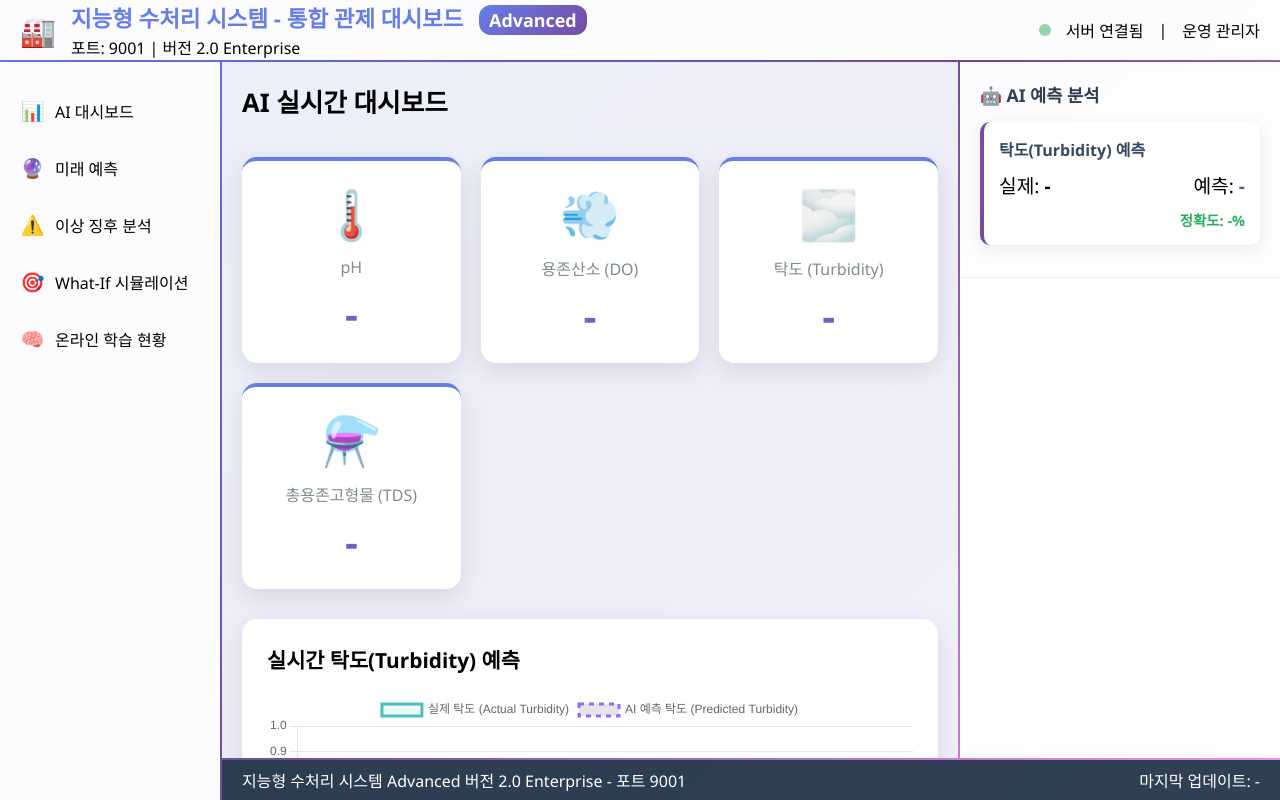
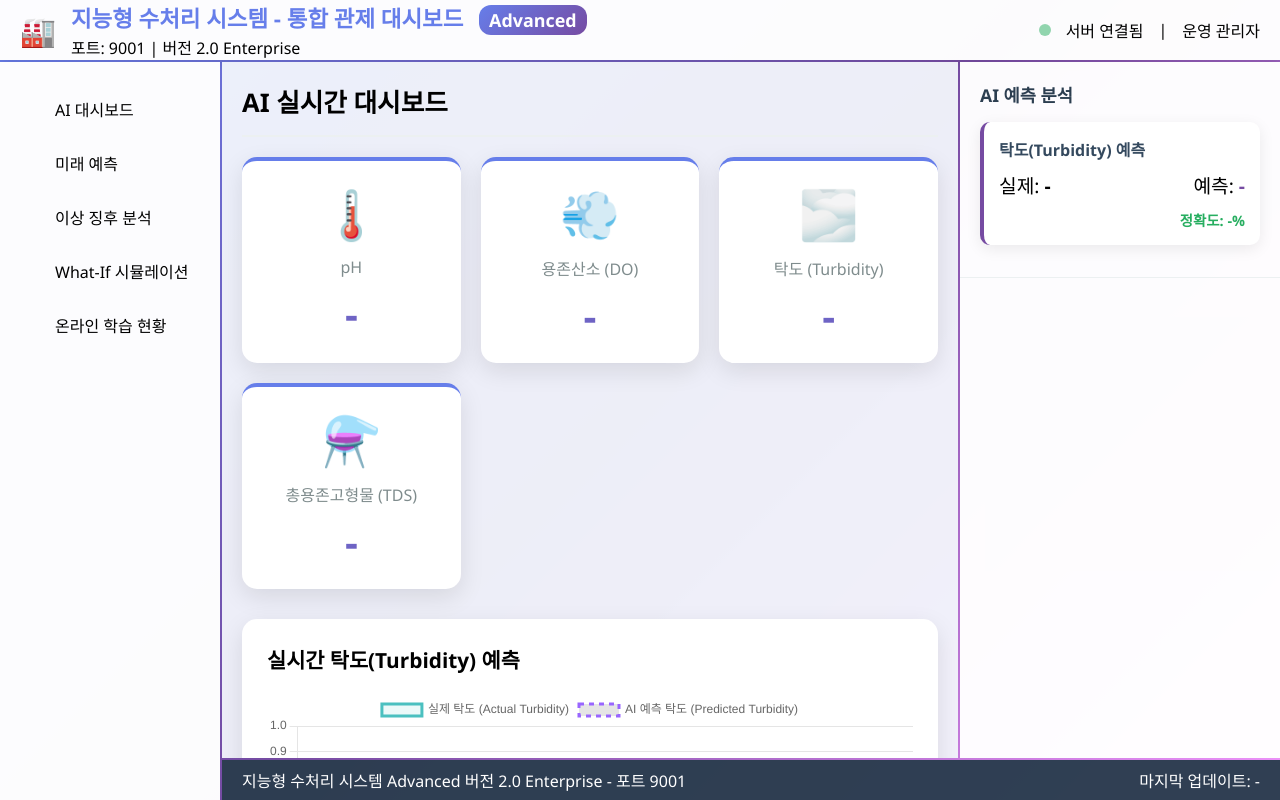
Before and after one commit to farandaway89/scada-ai-system, a plain HTML site: page static/index.html in a window 1280 px wide. Drawn offline with nearby package versions, Linux system fonts and the light colour scheme.

Commit message:
Update navigation items and sidebar title in HTML

```diff
--- a/static/index.html
+++ b/static/index.html
@@ -67,11 +67,11 @@
         </div>
 
         <div class="navigation">
-            <div class="nav-item active" onclick="showSection('dashboard')"><div class="nav-icon">📊</div><div>AI 대시보드</div></div>
-            <div class="nav-item" onclick="showSection('future_prediction')"><div class="nav-icon">🔮</div><div>미래 예측</div></div>
-            <div class="nav-item" onclick="showSection('anomaly_analysis')"><div class="nav-icon">⚠️</div><div>이상 징후 분석</div></div>
-            <div class="nav-item" onclick="showSection('simulation')"><div class="nav-icon">🎯</div><div>What-If 시뮬레이션</div></div>
-            <div class="nav-item" onclick="showSection('learning_status')"><div class="nav-icon">🧠</div><div>온라인 학습 현황</div></div>
+            <div class="nav-item active" onclick="showSection('dashboard')"><div class="nav-icon"></div><div>AI 대시보드</div></div>
+            <div class="nav-item" onclick="showSection('future_prediction')"><div class="nav-icon"></div><div>미래 예측</div></div>
+            <div class="nav-item" onclick="showSection('anomaly_analysis')"><div class="nav-icon"></div><div>이상 징후 분석</div></div>
+            <div class="nav-item" onclick="showSection('simulation')"><div class="nav-icon"></div><div>What-If 시뮬레이션</div></div>
+            <div class="nav-item" onclick="showSection('learning_status')"><div class="nav-icon"></div><div>온라인 학습 현황</div></div>
         </div>
 
         <div class="content">
@@ -171,7 +171,7 @@
 
         <div class="sidebar">
             <div class="sidebar-section">
-                <div class="sidebar-title">🤖 AI 예측 분석</div>
+                <div class="sidebar-title"> AI 예측 분석</div>
                 <div class="prediction-item">
                     <div class="prediction-header">탁도(Turbidity) 예측</div>
                     <div class="prediction-values">
```
